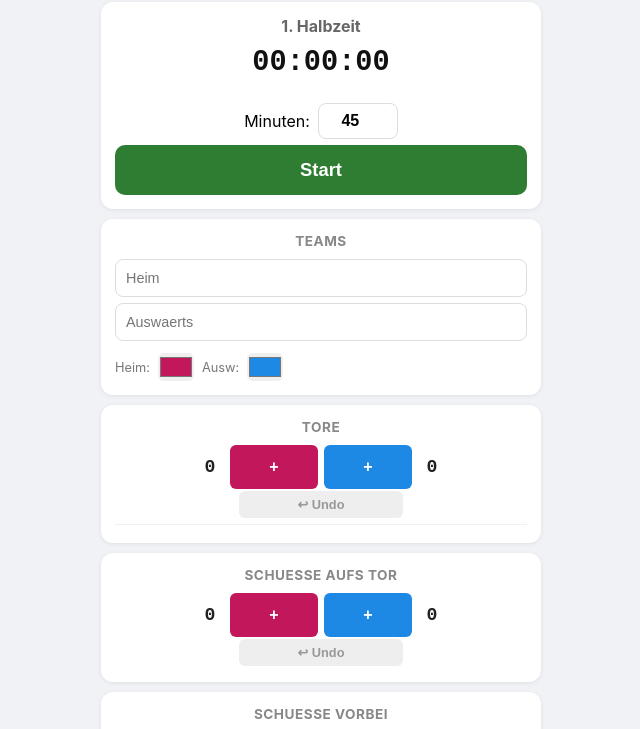
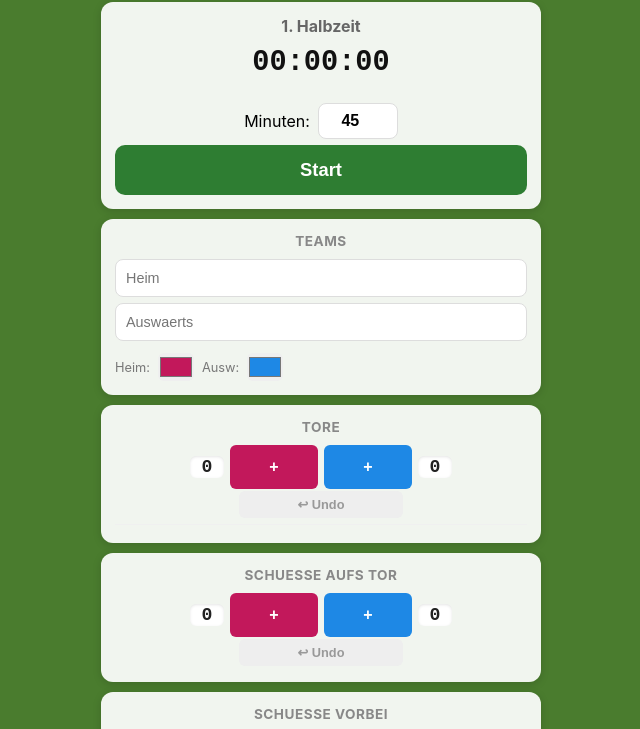
Before and after one commit to martinsteyer-glitch/football-tracker, a plain HTML site: page index.html in a window 1280 px wide. Shown: the part 59-788 px from the top of the page, without its empty margins (319-959 px from the left). Drawn offline with Linux system fonts and the light colour scheme.

Commit message:
v7: grasgruen Hintergrund, Zahlen in weissem Feld

```diff
--- a/index.html
+++ b/index.html
@@ -10,10 +10,10 @@
 <style>
 *{box-sizing:border-box;margin:0;padding:0}
 :root{--hc:#c2185b;--ac:#1e88e5}
-body{font-family:-apple-system,Arial,sans-serif;background:#f0f2f5;padding:12px;-webkit-user-select:none;user-select:none}
+body{font-family:-apple-system,Arial,sans-serif;background:#4a7c2e;padding:12px;-webkit-user-select:none;user-select:none}
 .c{max-width:440px;margin:0 auto;text-align:center}
 h1{text-align:center;font-size:1.3em;margin:8px 0 16px;color:#333}
-.sec{background:#fff;border-radius:12px;padding:14px;margin-bottom:10px;box-shadow:0 1px 4px rgba(0,0,0,.08)}
+.sec{background:rgba(255,255,255,.92);border-radius:12px;padding:14px;margin-bottom:10px;box-shadow:0 2px 8px rgba(0,0,0,.15)}
 .sec h2{font-size:.85em;color:#888;text-transform:uppercase;letter-spacing:.5px;margin-bottom:10px}
 #timer{font-size:2.2em;font-family:monospace;text-align:center;display:block;padding:6px 0;color:#111;font-weight:bold}
 #htLabel{text-align:center;font-size:1em;color:#666;margin-bottom:4px;font-weight:bold}
@@ -28,7 +28,7 @@ h1{text-align:center;font-size:1.3em;margin:8px 0 16px;color:#333}
 .cr input[type=color]{width:36px;height:28px;border:none;border-radius:6px}
 .tmr{display:flex;align-items:center;gap:8px;justify-content:center;margin-bottom:6px}
 .rw{display:flex;align-items:center;justify-content:center;gap:6px;margin-bottom:2px;flex-wrap:nowrap}
-.rc{font-family:monospace;font-size:1.4em;min-width:28px;text-align:center;font-weight:bold;color:#222;line-height:1;vertical-align:middle}
+.rc{font-family:monospace;font-size:1.4em;min-width:34px;text-align:center;font-weight:bold;color:#222;line-height:1;vertical-align:middle;background:#fff;border-radius:6px;padding:2px 4px;box-shadow:inset 0 1px 3px rgba(0,0,0,.1)}
 .bh,.ba{background:var(--hc);color:#fff;border:none;border-radius:6px;padding:10px 24px;font-size:1em;font-weight:bold;cursor:pointer;flex:none;min-width:88px;height:44px}
 .ba{background:var(--ac)}
 .bu{background:#eee;color:#999;border:none;border-radius:6px;padding:6px 0;font-size:.8em;font-weight:bold;cursor:pointer;width:40%;margin:2px auto;display:block}
```
